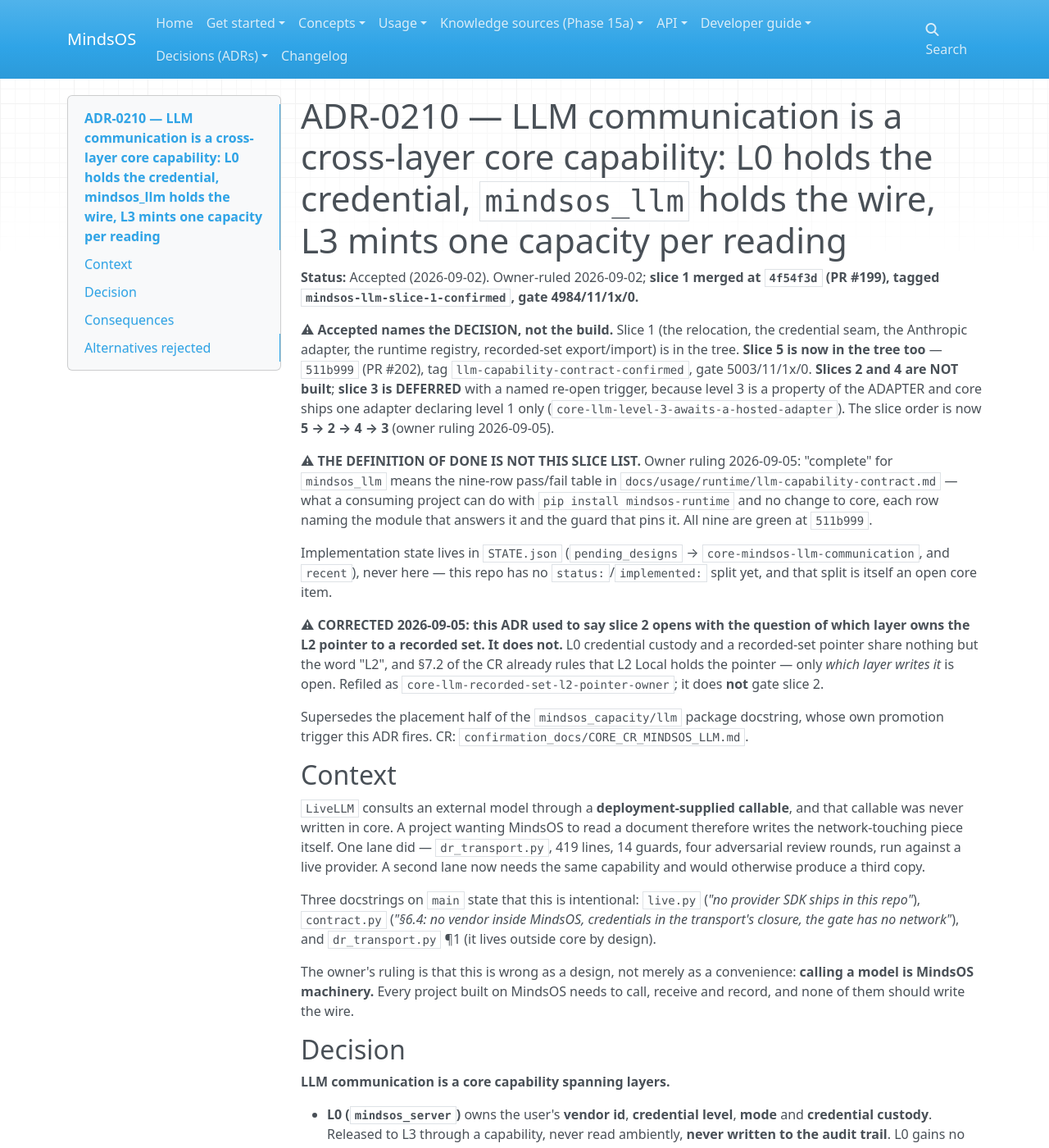
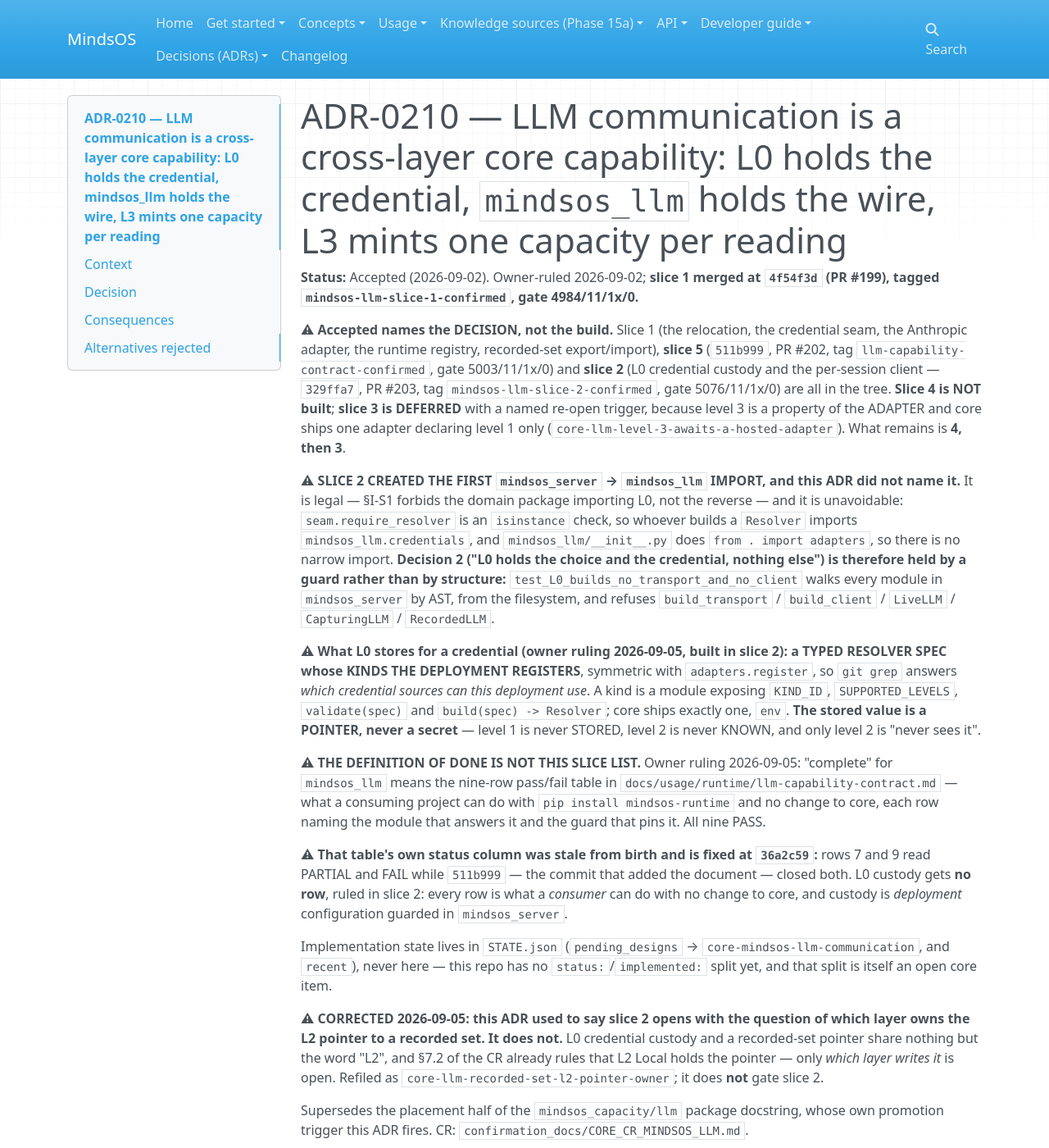
Before and after one commit to halvim/mindsos, an MkDocs documentation site: the page built from docs/decisions/adr/0210-llm-communication-layering.md, in a window 1280 px wide and 1400 px high. Shown: the whole window at 82% size. Built offline with MkDocs 1.6.1, drawn with Linux system fonts in a browser that asks for light colours; nearby versions of some CDN libraries.

Commit message:
docs: the three surfaces slice 2 falsified
The same three that PR #202 corrected once already. ADR-0210's header said slices 2 and 4 were unbuilt; CR section 6's slice-2 paragraph described work now shipped; HANDOFF 2.4b said slice 2 was next. All three now name 329ffa7 and say what remains is 4 then 3.

The ADR also gains the two things slice 2 established that it never named: the first mindsos_server to mindsos_llm import, why it is unavoidable, and the guard that holds decision 2 in its place; and what L0 actually stores for a credential. CR section 6 gains the three results the slice produced that the section did not anticipate, and records that section 7 item 3 was moot and was not built.

Co-Authored-By: Claude Opus 5 <noreply@anthropic.com>
Claude-Session: https://claude.ai/code/session_012BPTqb44VrKJzVkMBgpb2b

```diff
--- a/docs/decisions/adr/0210-llm-communication-layering.md
+++ b/docs/decisions/adr/0210-llm-communication-layering.md
@@ -5,19 +5,45 @@
 
 ⚠ **Accepted names the DECISION, not the build.** Slice 1 (the relocation, the
 credential seam, the Anthropic adapter, the runtime registry, recorded-set
-export/import) is in the tree. **Slice 5 is now in the tree too** — `511b999`
-(PR #202), tag `llm-capability-contract-confirmed`, gate 5003/11/1x/0.
-**Slices 2 and 4 are NOT built**; **slice 3 is DEFERRED** with a named re-open
-trigger, because level 3 is a property of the ADAPTER and core ships one adapter
-declaring level 1 only (`core-llm-level-3-awaits-a-hosted-adapter`). The slice
-order is now **5 → 2 → 4 → 3** (owner ruling 2026-09-05).
+export/import), **slice 5** (`511b999`, PR #202, tag
+`llm-capability-contract-confirmed`, gate 5003/11/1x/0) and **slice 2** (L0
+credential custody and the per-session client — `329ffa7`, PR #203, tag
+`mindsos-llm-slice-2-confirmed`, gate 5076/11/1x/0) are all in the tree.
+**Slice 4 is NOT built**; **slice 3 is DEFERRED** with a named re-open trigger,
+because level 3 is a property of the ADAPTER and core ships one adapter
+declaring level 1 only (`core-llm-level-3-awaits-a-hosted-adapter`). What
+remains is **4, then 3**.
+
+⚠ **SLICE 2 CREATED THE FIRST `mindsos_server` → `mindsos_llm` IMPORT, and this
+ADR did not name it.** It is legal — §I-S1 forbids the domain package importing
+L0, not the reverse — and it is unavoidable: `seam.require_resolver` is an
+`isinstance` check, so whoever builds a `Resolver` imports
+`mindsos_llm.credentials`, and `mindsos_llm/__init__.py` does
+`from . import adapters`, so there is no narrow import. **Decision 2 ("L0 holds
+the choice and the credential, nothing else") is therefore held by a guard
+rather than by structure:** `test_L0_builds_no_transport_and_no_client` walks
+every module in `mindsos_server` by AST, from the filesystem, and refuses
+`build_transport` / `build_client` / `LiveLLM` / `CapturingLLM` / `RecordedLLM`.
+
+⚠ **What L0 stores for a credential (owner ruling 2026-09-05, built in slice 2):
+a TYPED RESOLVER SPEC whose KINDS THE DEPLOYMENT REGISTERS**, symmetric with
+`adapters.register`, so `git grep` answers *which credential sources can this
+deployment use*. A kind is a module exposing `KIND_ID`, `SUPPORTED_LEVELS`,
+`validate(spec)` and `build(spec) -> Resolver`; core ships exactly one, `env`.
+**The stored value is a POINTER, never a secret** — level 1 is never STORED,
+level 2 is never KNOWN, and only level 2 is "never sees it".
 
 ⚠ **THE DEFINITION OF DONE IS NOT THIS SLICE LIST.** Owner ruling 2026-09-05:
 "complete" for `mindsos_llm` means the nine-row pass/fail table in
 `docs/usage/runtime/llm-capability-contract.md` — what a consuming project can
 do with `pip install mindsos-runtime` and no change to core, each row naming the
-module that answers it and the guard that pins it. All nine are green at
-`511b999`.
+module that answers it and the guard that pins it. All nine PASS.
+
+⚠ **That table's own status column was stale from birth and is fixed at
+`36a2c59`:** rows 7 and 9 read PARTIAL and FAIL while `511b999` — the commit
+that added the document — closed both. L0 custody gets **no row**, ruled in
+slice 2: every row is what a *consumer* can do with no change to core, and
+custody is *deployment* configuration guarded in `mindsos_server`.
 
 Implementation state lives in `STATE.json` (`pending_designs` →
 `core-mindsos-llm-communication`, and `recent`), never here — this repo has no
```
Also changed, not shown: HANDOFF.md (+14 -7 lines), confirmation_docs/CORE_CR_MINDSOS_LLM.md (+22 -4 lines).
